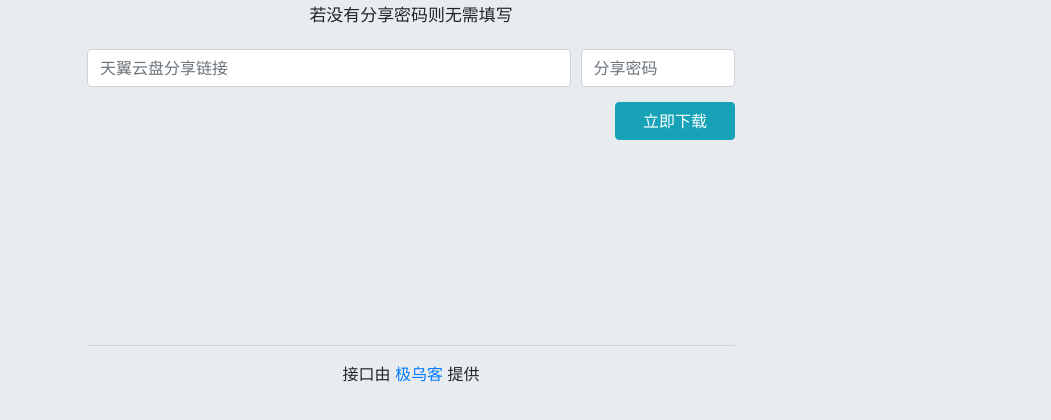
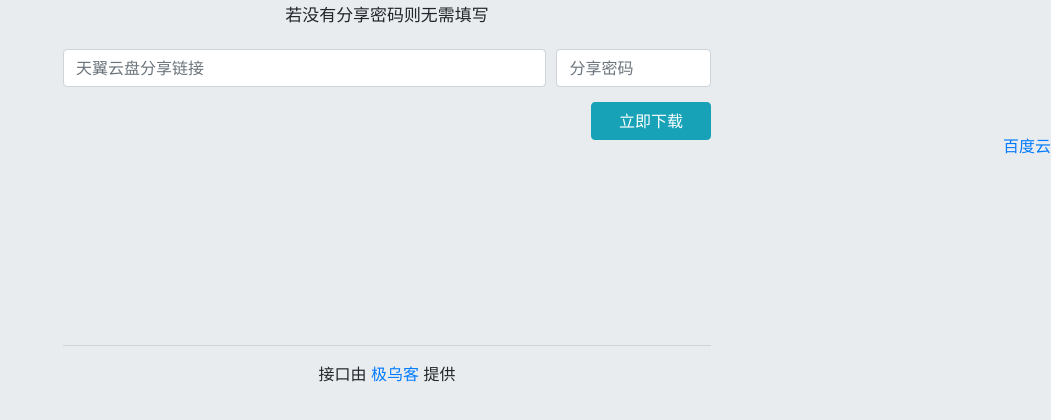
Before and after one commit to wml1994/wml1994.github.io, a plain HTML site: page index.html in a window 1280 px wide. Shown: the part 254-674 px from the top of the page, without its empty margins (229-1280 px from the left). Drawn offline with nearby package versions, Linux system fonts and the light colour scheme.

Commit message:
Update index.html

```diff
--- a/index.html
+++ b/index.html
@@ -110,7 +110,7 @@
         </div>
 
     </div>
-
+    <a href="https://jk365.myliummq.workers.dev/" title="Baiduyun">百度云</a>
     <!-- Optional JavaScript -->
     <!-- jQuery first, then Popper.js, then Bootstrap JS -->
     <script src="https://cdn.jsdelivr.net/npm/jquery@3.5.1/dist/jquery.slim.min.js"
```
